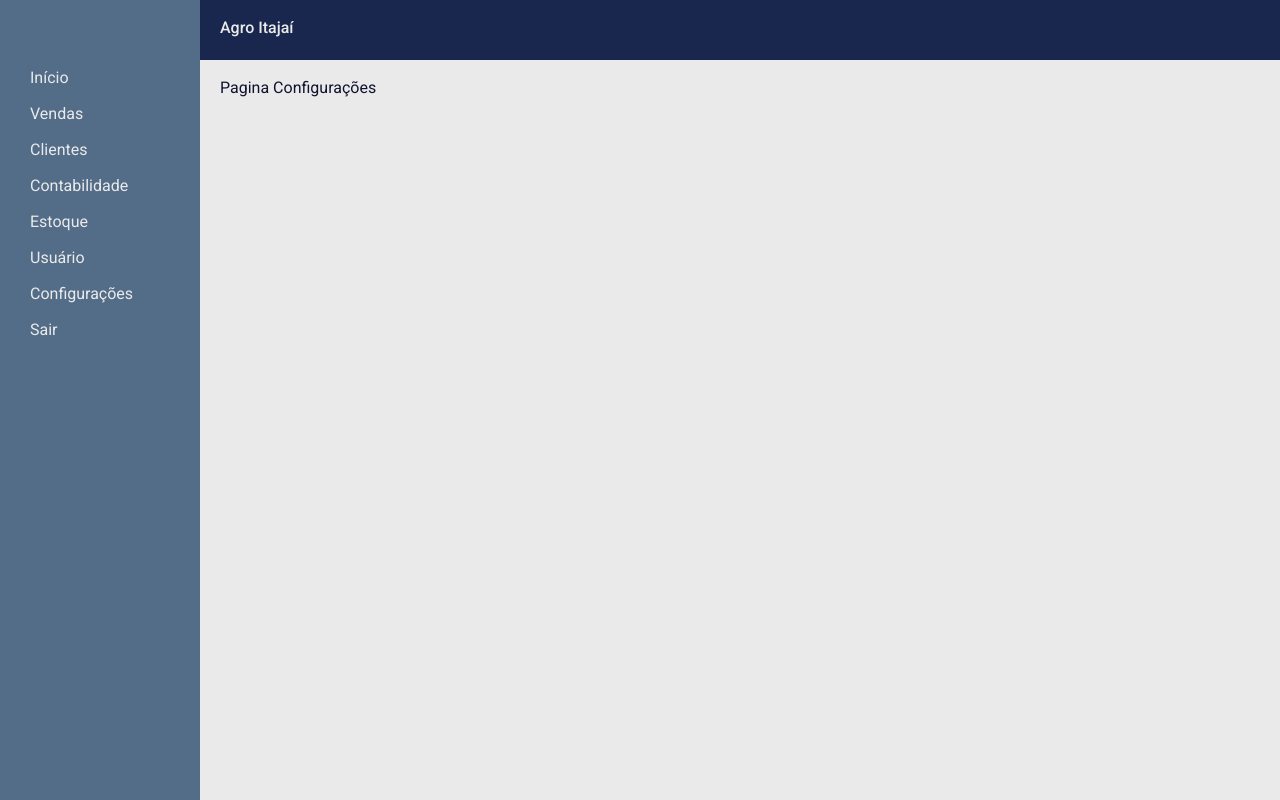
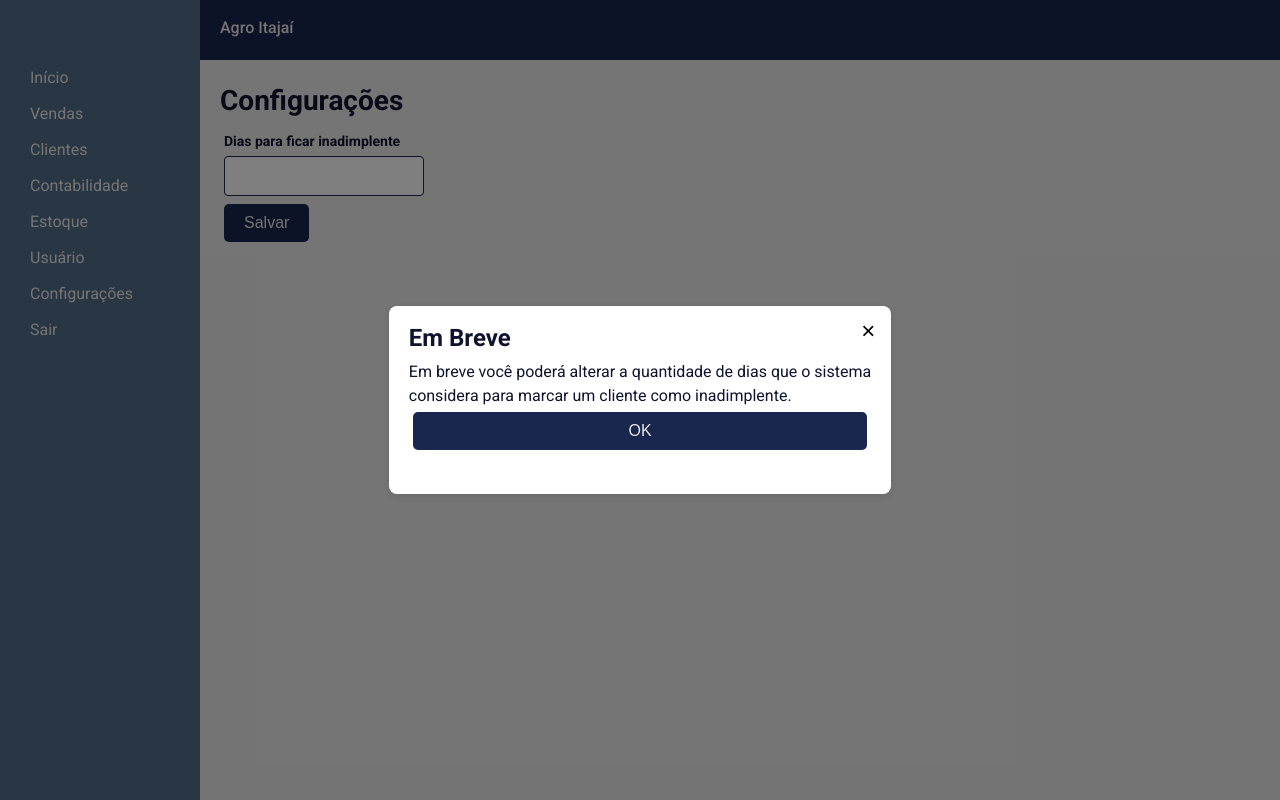
Before and after one commit to Caroline-Vendramini/agro-itajai-web, a React (Create React App) app: page /configuracoes in a window 1280 px wide. Built offline with nearby package versions, Linux system fonts and the light colour scheme; sample sign-in values are in the browser's storage.

Commit message:
Add configurações

```diff
--- a/src/components/modal/Modal.css
+++ b/src/components/modal/Modal.css
@@ -17,7 +17,7 @@
   border-radius: 8px;
   box-shadow: 0 2px 10px rgba(0, 0, 0, 0.1);
   position: relative;
-  overflow-y: scroll;
+  overflow-y: auto;
   max-height: 80%;
 }
 
@@ -41,6 +41,8 @@
   margin-bottom: 20px;
   font-size: 1rem;
   line-height: 1.5;
+  display: flex;
+  flex-direction: column;
 }
 
 .modal-footer {
--- /dev/null
+++ b/src/modules/Configuracoes/page/index.css
@@ -0,0 +1,9 @@
+.usuarios-container {
+  display: flex;
+  flex-direction: column;
+  height: 100%;
+
+  .usuarios-w400 {
+    width: 200px;
+  }
+}
--- a/src/modules/Configuracoes/page/index.js
+++ b/src/modules/Configuracoes/page/index.js
@@ -1,8 +1,32 @@
+
+import Button from "../../../components/button/Button";
+import Input from "../../../components/input/Input";
+import Modal from "../../../components/modal/Modal";
+import Typography from "../../../components/typography/Typography";
+import "./index.css";
 
 function Configuracoes() {
+  // TODO: adicionar funcionalidades
+
+  const close = () => {
+    window.location.href = "/";
+  }
   return (
-    <div>
-      <h1>Pagina Configurações</h1>
+    <div className="usuarios-container">
+      <Modal show={true} onClose={close}>
+        <Modal.Title>Em Breve</Modal.Title>
+        <Modal.Content>
+          <Typography variant={"span"}>Em breve você poderá alterar a quantidade de dias que o sistema</Typography>
+          <Typography variant={"span"}>considera para marcar um cliente como inadimplente.</Typography>
+          <Button onClick={close}>OK</Button>
+        </Modal.Content>
+      </Modal>
+      <Typography variant={"h3"}>Configurações</Typography>
+      <div>
+
+        <Input outerClassname="usuarios-w400" label={'Dias para ficar inadimplente'} placeholder={""} />
+        <Button onClick={() => { }}>Salvar</Button>
+      </div>
     </div>
   );
 }
```
